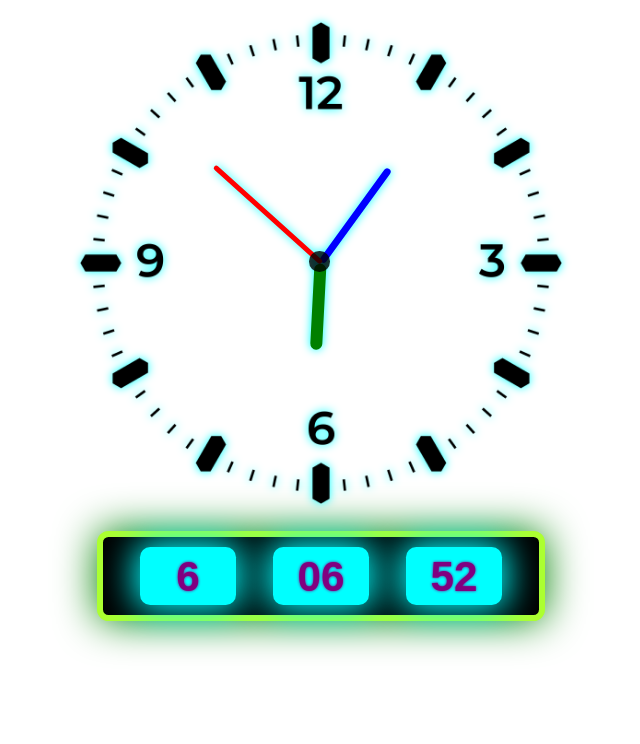
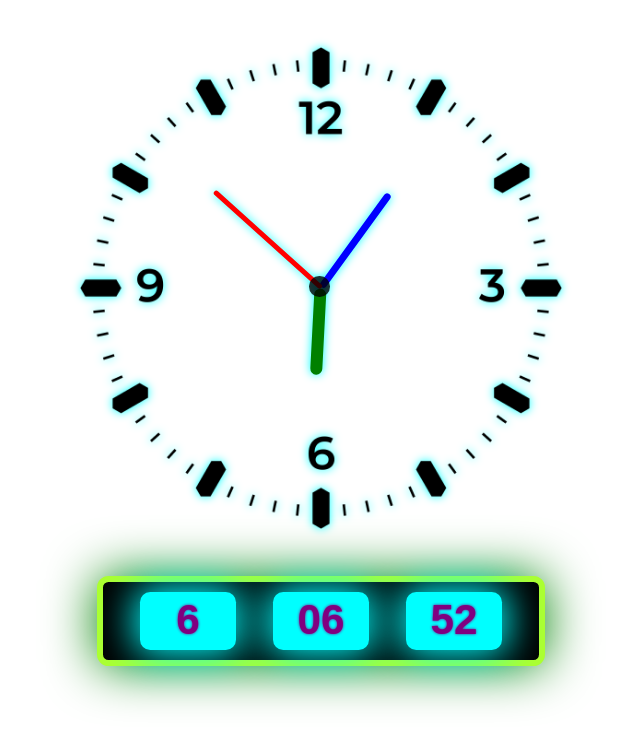
Before and after one commit to princerajchauhan/Analog-Clock, a plain HTML site: page index.html in a window 1280 px wide. Shown: the whole page, without its empty margins (319-959 px from the left). Drawn offline with Linux system fonts and the light colour scheme.

Commit message:
Complete

```diff
--- a/style.css
+++ b/style.css
@@ -8,7 +8,7 @@
     width: 45vw;
     height: 45vw;
     margin: auto;
-    margin-top: -25px;
+    /* margin-top: -25px; */
     background: url(./clock.png) no-repeat;
     background-size: 100%;
     color: green;
@@ -64,15 +64,16 @@
     width: 35vw;
     height: 7vw;
     margin: auto;
-    margin-top: -20px;
+    /* margin-top: -20px; */
     border-radius: 0.9vw;
     background-color: black;
     border: 0.5vw solid greenyellow;
-    box-shadow: 0 0 40px 0 green;
+    box-shadow: 0 0 4vw 0 green;
     display: flex;
     justify-content: space-evenly;
     align-items: center;
     text-align: center;
+    margin-bottom: 40px;
 
 }
 
@@ -84,8 +85,8 @@
     font-size: 3.3vw;
     font-weight: bold;
     font-family: sans-serif;
-    padding: 6px;
+    padding: 0.3vw;
     color: purple;
-    box-shadow: 0 0 35px 5px cyan;
+    box-shadow: 0 0 3vw 5px cyan;
     text-shadow: 0 0 3px purple;
 }
```
